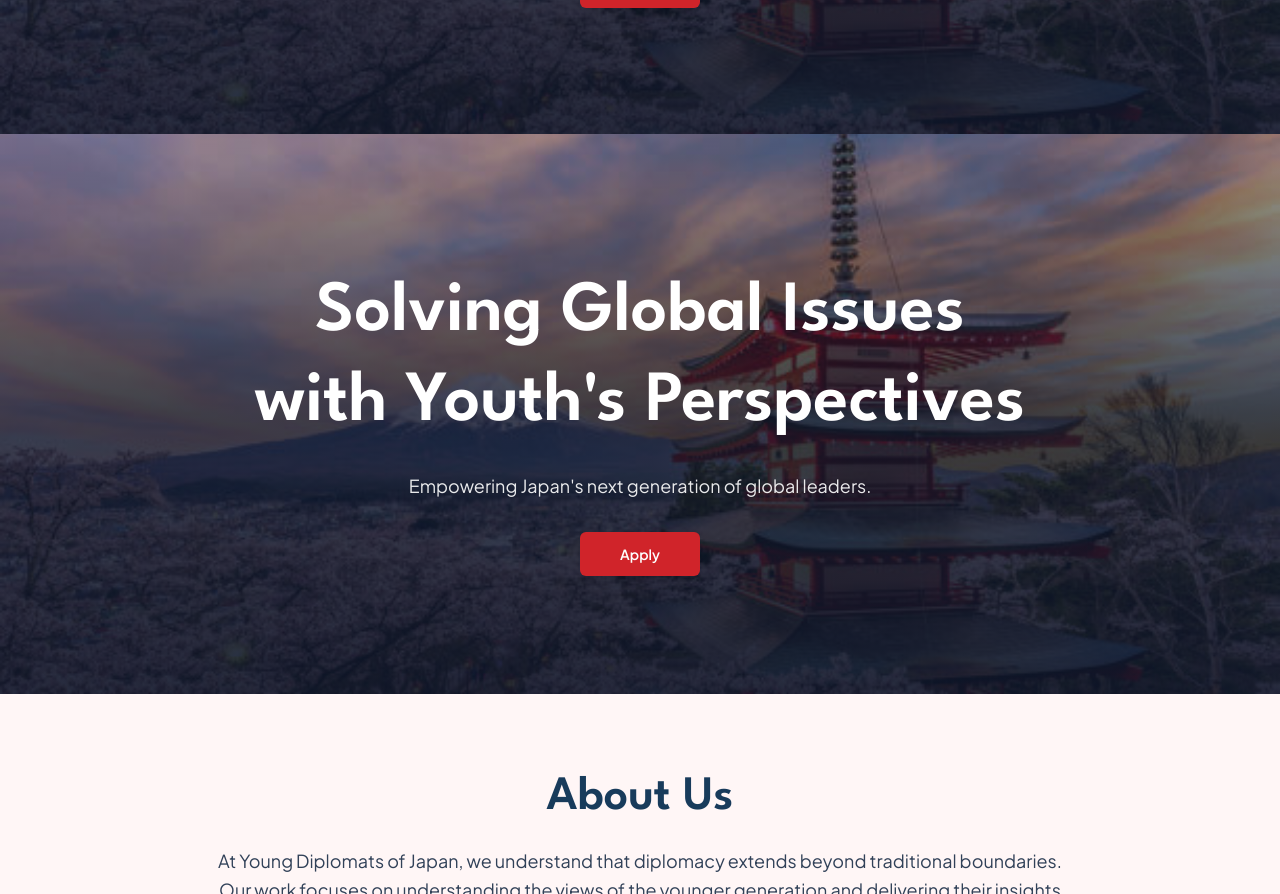
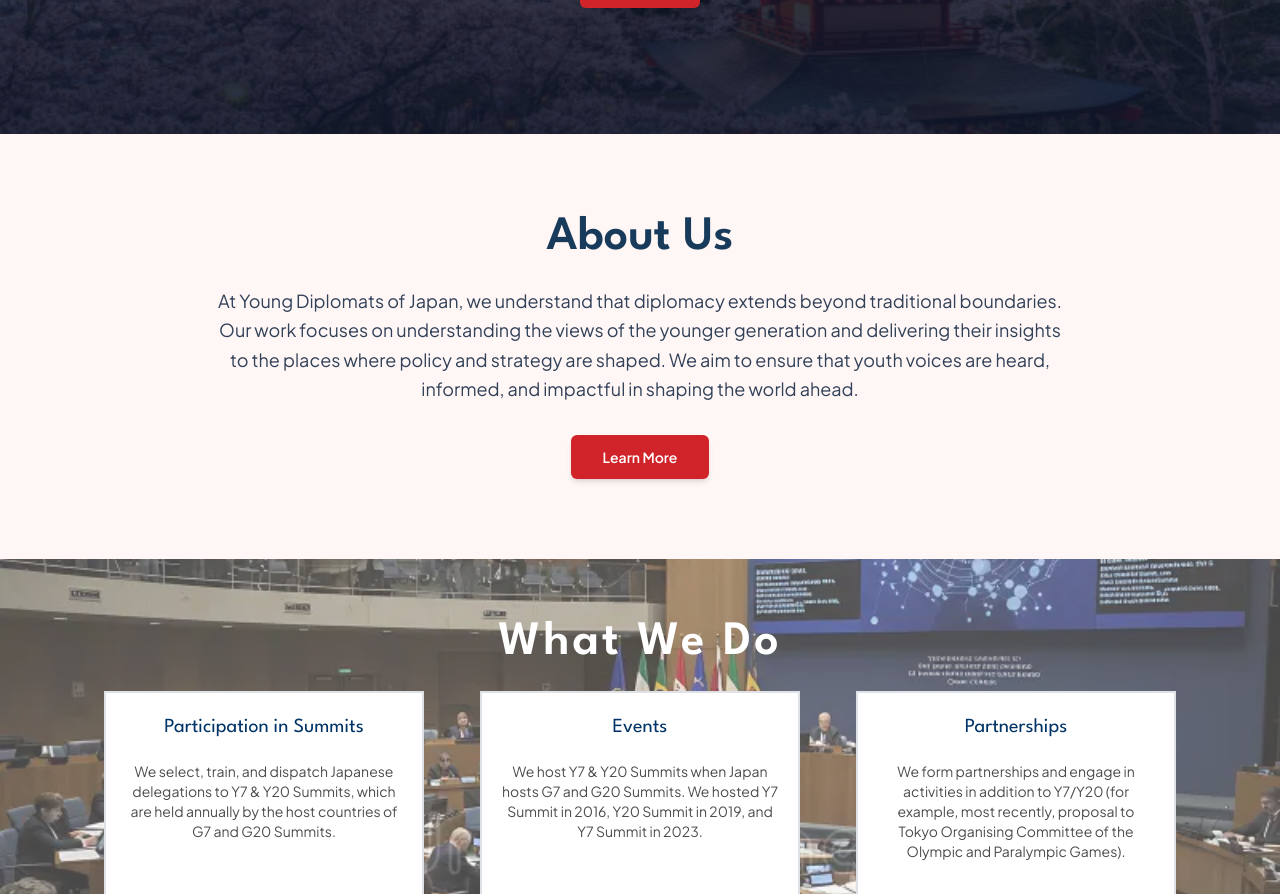
Before and after one commit to fullstackatbrown/project-youth-japan, a Next.js app: page / in a window 1280 px wide. Shown: the part 498-1392 px from the top of the page. Built offline with nearby package versions, Linux system fonts and the light colour scheme.

Commit message:
Fixed merging issue

```diff
--- a/app/page.tsx
+++ b/app/page.tsx
@@ -23,34 +23,6 @@
           Apply
         </a>
       </PageHero>
-      {/* Hero */}
-      <section className="relative flex min-h-[70vh] items-center justify-center overflow-hidden">
-        <div
-          className="absolute inset-0 bg-cover bg-center"
-          style={{
-            backgroundImage: "url('/homepage.jpg')",
-          }}
-        />
-        <div className="absolute inset-0 bg-gradient-to-b from-slate-900/40 via-slate-900/80 to-slate-900/90" />
-
-        <div className="relative z-10 mx-auto max-w-5xl px-6 py-20 text-center text-white">
-          <h1 className="mt-4 text-4xl font-semibold leading-tight md:text-5xl lg:text-7xl">
-            Solving Global Issues
-            <span className="block">with Youth's Perspectives</span>
-          </h1>
-          <p className="mx-auto mt-6 max-w-2xl text-base md:text-lg text-white/90">
-            Empowering Japan's next generation of global leaders.
-          </p>
-          <div className="mt-8">
-            <a
-              href="/apply"
-              className="inline-flex rounded-md bg-[#d0242a] px-10 py-3 text-sm font-semibold shadow-lg transition hover:bg-[#b91f24] hover:shadow-xl"
-            >
-              Apply
-            </a>
-          </div>
-        </div>
-      </section>
 
       {/* About */}
       <section className="bg-[#FFF6F6] py-16 md:py-20">
```
